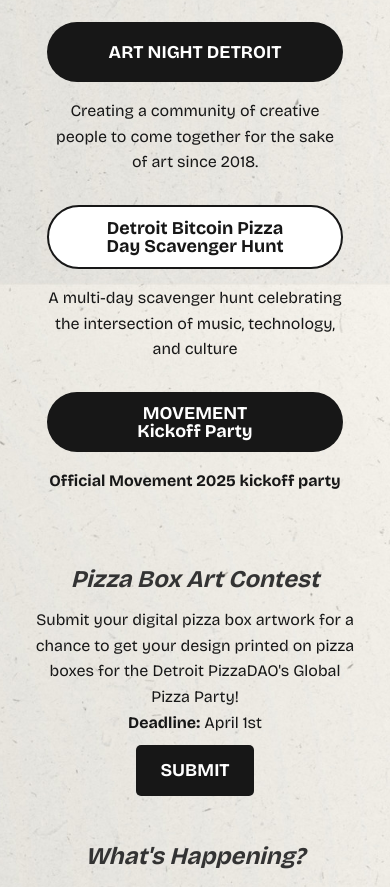
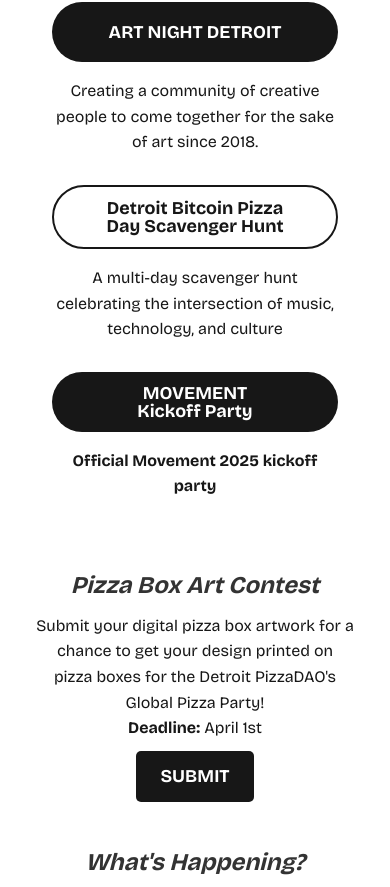
Before and after one commit to buidl-renaissance/pizza-day-detroit-style, a Next.js app: page / in a window 390 px wide. Shown: the part 1405-2292 px from the top of the page. Built offline with nearby package versions, Linux system fonts and the light colour scheme.

Commit message:
fixes marketing page

```diff
--- a/src/app/globals.css
+++ b/src/app/globals.css
@@ -30,13 +30,24 @@
   padding: 0;
   color: #1a1a1a;
   text-align: center;
-  background: url('/paper-texture.jpg') fixed;
+  overflow-x: hidden;
+}
+
+body::before {
+  content: "";
+  position: fixed;
+  top: 0;
+  left: 0;
+  width: 100vw;
+  height: 100vh;
+  background-image: url('/paper-texture.jpg');
   background-size: cover;
   background-position: center;
-  -webkit-background-size: cover;
-  -moz-background-size: cover;
-  -o-background-size: cover;
+  background-repeat: no-repeat;
+  background-attachment: local;
+  z-index: -1; /* Ensures it's behind the content */
 }
+
 .hero {
   min-height: 100vh;
   padding: 2rem 1rem;
@@ -147,7 +158,7 @@
 }
 
 .pill.alternate {
-  background: #fff;
+  background: transparent;
   color: var(--foreground);
   border: 2px solid var(--foreground);
 }
@@ -228,16 +239,9 @@
     grid-template-columns: 1fr 1fr;
   }
 
-  body {
-    background-attachment: fixed;
-  }
 }
 
 @media (max-width: 480px) {
-  .container {
-    padding: 20px 15px;
-  }
-
   .hero img {
     max-width: 180px;
   }
@@ -250,7 +254,4 @@
     grid-template-columns: 1fr;
   }
 
-  body {
-    background-attachment: fixed;
-  }
 }
--- a/src/app/page.tsx
+++ b/src/app/page.tsx
@@ -151,15 +151,16 @@
             events, drawing thousands of music and tech enthusiasts.
           </p>
 
-          <h3 className="subtext">Participating Pizza Locations</h3>
-          <ul>
+          <h3 className="subtext mb-4">Participating Pizza Locations</h3>
+          {/* <ul>
             <li>Michigan & Trumbull Pizza</li>
             <li>Supino&apos;s Pizzeria</li>
             <li>Pie Sci Pizza</li>
             <li>Grandma Bob&apos;s Pizza</li>
             <li>Buddy&apos;s Pizza</li>
             <li>Mootz Pizzeria + Bar</li>
-          </ul>
+          </ul> */}
+          <Image className="m-auto" src="/pizza-map.jpg" alt="Pizza Locations" width={600} height={600} />
 
           <h3 className="subtext">How It Works</h3>
           <ul>
```
